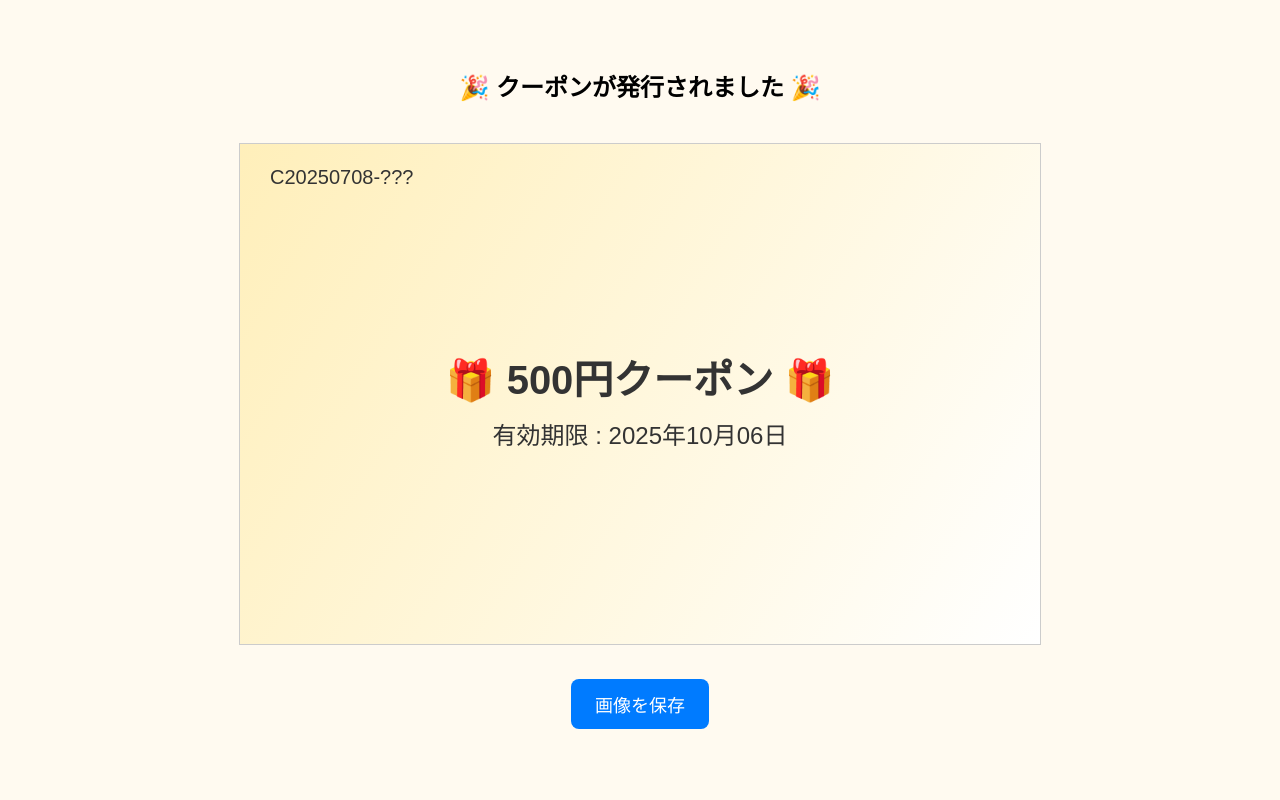
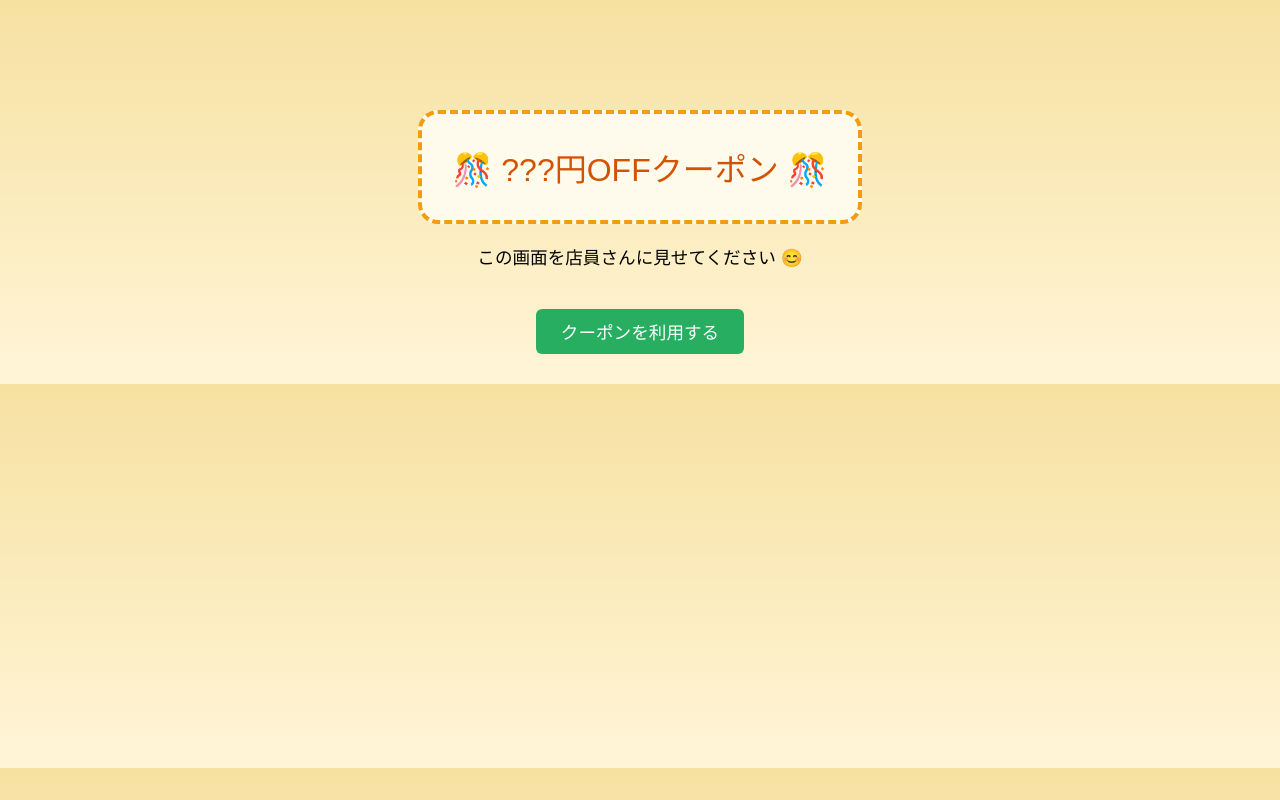
Before and after one commit to SumahoSyuri/coupon-webapp, a plain HTML site: page coupon.html in a window 1280 px wide. Drawn offline with Linux system fonts and the light colour scheme.

Commit message:
更新内容をここに書く

```diff
--- a/coupon.html
+++ b/coupon.html
@@ -2,87 +2,59 @@
 <html lang="ja">
 <head>
   <meta charset="UTF-8" />
-  <title>クーポン画像</title>
+  <meta name="viewport" content="width=device-width, initial-scale=1.0"/>
+  <title>クーポン表示</title>
   <style>
     body {
+      font-family: sans-serif;
       text-align: center;
-      padding: 40px;
-      font-family: sans-serif;
-      background-color: #fffaf0;
+      background: linear-gradient(to top, #fff5d7, #f7e1a1);
+      margin: 0;
+      padding: 30px;
     }
-    canvas {
-      border: 1px solid #ccc;
+    .coupon {
+      margin-top: 80px;
+      font-size: 2em;
+      color: #d35400;
+      background: #fffbec;
+      border: 4px dashed #f39c12;
+      padding: 30px;
+      border-radius: 20px;
+      display: inline-block;
+    }
+    .note {
       margin-top: 20px;
+      font-size: 1.1em;
     }
-    button {
-      margin-top: 30px;
-      padding: 12px 24px;
-      font-size: 18px;
+    #useBtn {
+      margin-top: 40px;
+      font-size: 1.1em;
+      padding: 10px 25px;
+      background-color: #27ae60;
+      color: white;
       border: none;
-      border-radius: 8px;
-      background-color: #007bff;
-      color: white;
+      border-radius: 6px;
       cursor: pointer;
     }
   </style>
 </head>
 <body>
-  <h2>🎉 クーポンが発行されました 🎉</h2>
-  <canvas id="couponCanvas" width="800" height="500"></canvas>
-  <br>
-  <button onclick="downloadCoupon()">画像を保存</button>
+  <div class="coupon" id="couponValue">
+    🎊 ●●円OFFクーポン 🎊
+  </div>
+  <div class="note">
+    この画面を店員さんに見せてください 😊
+  </div>
+  <button id="useBtn" onclick="goToReview()">クーポンを利用する</button>
 
   <script>
-    const canvas = document.getElementById("couponCanvas");
-    const ctx = canvas.getContext("2d");
+    const params = new URLSearchParams(window.location.search);
+    const value = params.get('value') || '???';
+    document.getElementById('couponValue').innerHTML = `🎊 ${value}円OFFクーポン 🎊`;
 
-    function getQueryParam(param) {
-      const urlParams = new URLSearchParams(window.location.search);
-      return urlParams.get(param);
+    function goToReview() {
+      window.location.href = 'https://g.page/r/CdR6B0kblKpvEAE/review';
     }
-
-    function drawCoupon(discount, issueDate, expireDate) {
-      ctx.clearRect(0, 0, canvas.width, canvas.height);
-
-      // 背景（仮）
-      const gradient = ctx.createLinearGradient(0, 0, 800, 500);
-      gradient.addColorStop(0, "#ffefba");
-      gradient.addColorStop(1, "#ffffff");
-      ctx.fillStyle = gradient;
-      ctx.fillRect(0, 0, canvas.width, canvas.height);
-
-      // 管理番号（例：C20250708-???）→ 発行日を使って仮表示
-      const serial = `C${issueDate.replace(/-/g, "")}-???`;
-
-      ctx.fillStyle = "#333";
-      ctx.font = "20px sans-serif";
-      ctx.textAlign = "left";
-      ctx.fillText(serial, 30, 40);
-
-      // 割引額（中央）
-      ctx.textAlign = "center";
-      ctx.font = "bold 40px sans-serif";
-      ctx.fillText(`🎁 ${discount}クーポン 🎁`, canvas.width / 2, canvas.height / 2);
-
-      // 有効期限（下）
-      ctx.font = "24px sans-serif";
-      ctx.fillText(`有効期限 : ${expireDate.replace(/-/g, "年").replace(/年(\d+)$/, "月$1日")}`, canvas.width / 2, canvas.height / 2 + 50);
-    }
-
-    function downloadCoupon() {
-      const image = canvas.toDataURL("image/png");
-      const link = document.createElement("a");
-      link.download = "coupon.png";
-      link.href = image;
-      link.click();
-    }
-
-    window.onload = function () {
-      const discount = getQueryParam("discount") || "500円";
-      const issueDate = getQueryParam("issueDate") || "2025-07-08";
-      const expireDate = getQueryParam("expireDate") || "2025-10-06";
-      drawCoupon(discount, issueDate, expireDate);
-    };
   </script>
 </body>
 </html>
```
Also changed, not shown: index.html (+66 -51 lines).
